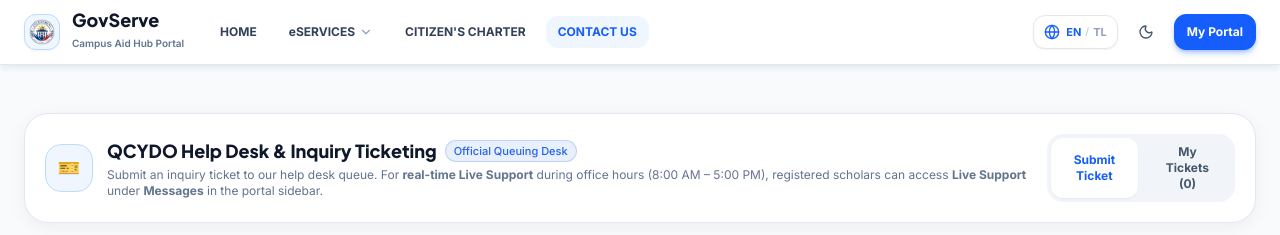
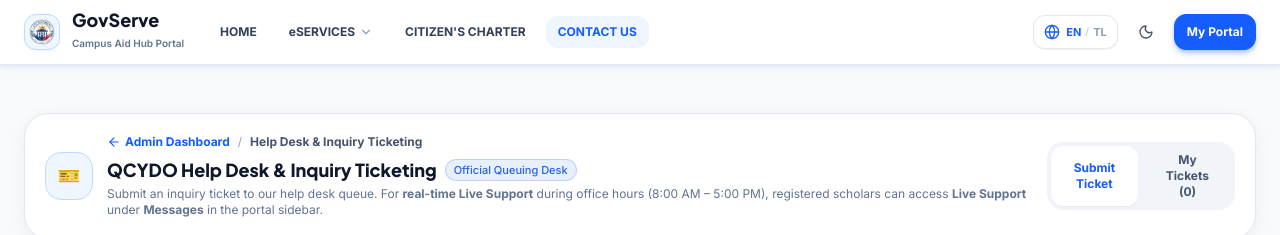
Before and after one commit to aysedakom/EduScholar, a React (Vite) app in the folder frontend/: page /contact in a window 1280 px wide. Shown: the top 235 px of the page. Built offline with nearby package versions, Linux system fonts and the light colour scheme; no server answers; sample sign-in values are in the browser's storage.

Commit message:
feat: add role-aware breadcrumb back navigation to Help Desk & Inquiry Ticketing page

```diff
--- a/frontend/src/pages/SupportPage.tsx
+++ b/frontend/src/pages/SupportPage.tsx
@@ -304,7 +304,9 @@ export const SupportPage: React.FC = () => {
               <ArrowLeft className="h-3.5 w-3.5" /> {backNav.label}
             </Link>
             <span className="text-slate-400 text-xs">/</span>
-            <span className="text-xs font-bold text-slate-600 dark:text-slate-300">Support & Helpdesk Tickets</span>
+            <span className="text-xs font-bold text-slate-600 dark:text-slate-300">
+              Help Desk & Inquiry Ticketing
+            </span>
           </div>
           <h1 className="font-heading font-extrabold text-2xl md:text-3xl text-slate-900 dark:text-white">Support & Knowledge Center</h1>
           <p className="text-xs text-slate-600 dark:text-slate-400 mt-1 font-medium">
--- a/frontend/src/pages/public/ContactPage.tsx
+++ b/frontend/src/pages/public/ContactPage.tsx
@@ -9,6 +9,7 @@ import {
   Moon,
   CheckCircle2,
   Ticket,
+  ArrowLeft,
 } from 'lucide-react';
 import { Link } from 'react-router-dom';
 import { Card } from '../../components/ui/Card';
@@ -29,6 +30,25 @@ export const ContactPage: React.FC = () => {
   const { theme, toggleTheme } = useTheme();
   const { t } = useLanguage();
   const [eservicesOpen, setEservicesOpen] = useState(false);
+
+  const getBackNav = () => {
+    switch (user?.role) {
+      case 'student':
+        return { label: 'Student Dashboard', path: '/dashboard' };
+      case 'school_coordinator':
+        return { label: 'Coordinator Portal', path: '/school/portal' };
+      case 'admin':
+      case 'system_admin':
+        return { label: 'Admin Dashboard', path: '/admin/dashboard' };
+      case 'supervisor':
+        return { label: 'Supervisor Portal', path: '/supervisor/evaluations' };
+      case 'treasury':
+        return { label: 'Treasury Portal', path: '/treasury/budget' };
+      default:
+        return { label: 'E-SCHOLAR Hub', path: '/e-scholar' };
+    }
+  };
+  const backNav = getBackNav();
 
   // Active Desk Tabs: 'new-ticket' | 'my-tickets' | 'ticket-chat'
   const [activeDeskTab, setActiveDeskTab] = useState<'new-ticket' | 'my-tickets' | 'ticket-chat'>('new-ticket');
@@ -259,6 +279,20 @@ export const ContactPage: React.FC = () => {
               🎫
             </div>
             <div>
+              {/* Breadcrumb Navigation Matching Exact Design */}
+              <div className="flex items-center gap-2 mb-1.5">
+                <Link
+                  to={backNav.path}
+                  className="text-xs font-extrabold text-blue-600 dark:text-blue-400 hover:text-blue-800 dark:hover:text-blue-300 flex items-center gap-1 transition-colors"
+                >
+                  <ArrowLeft className="h-3.5 w-3.5" /> {backNav.label}
+                </Link>
+                <span className="text-slate-400 text-xs">/</span>
+                <span className="text-xs font-bold text-slate-600 dark:text-slate-300">
+                  Help Desk & Inquiry Ticketing
+                </span>
+              </div>
+
               <div className="flex items-center gap-2">
                 <h2 className="font-heading font-extrabold text-lg text-slate-900 dark:text-white">
                   QCYDO Help Desk & Inquiry Ticketing
```
